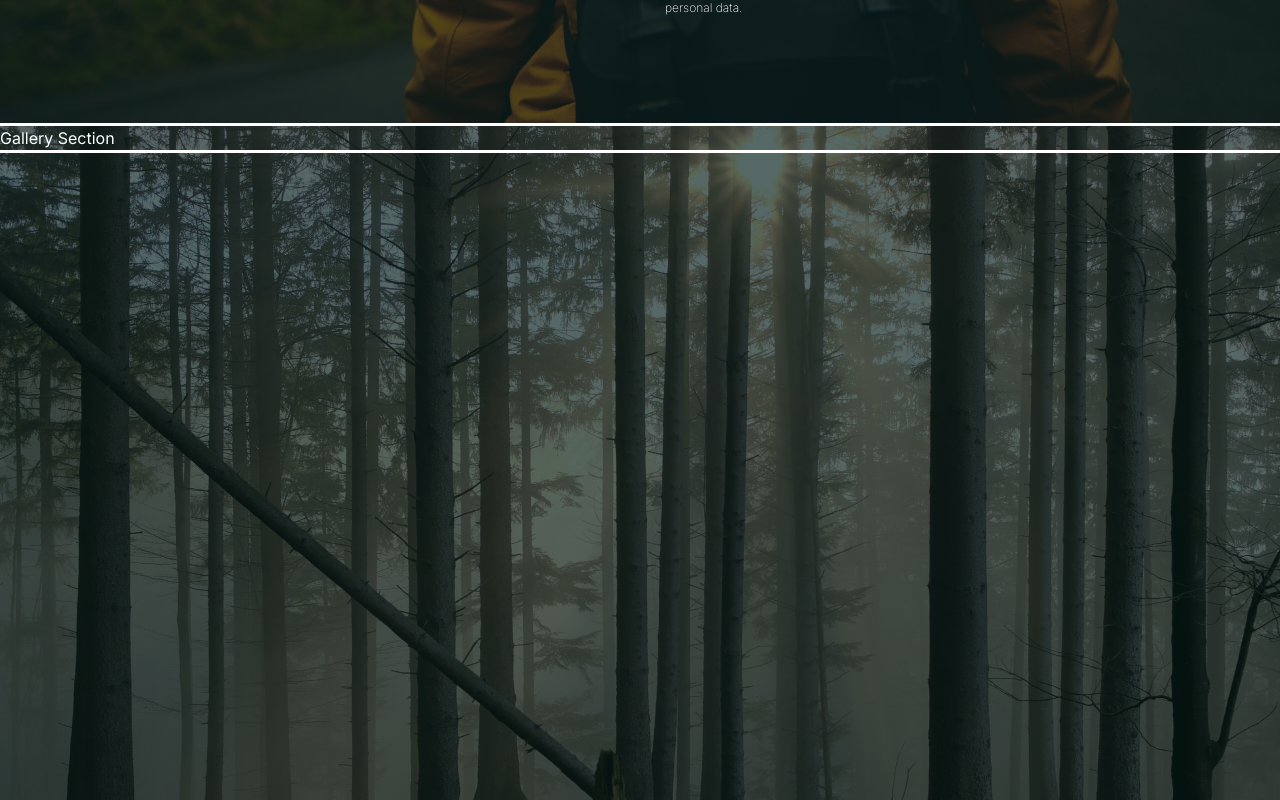
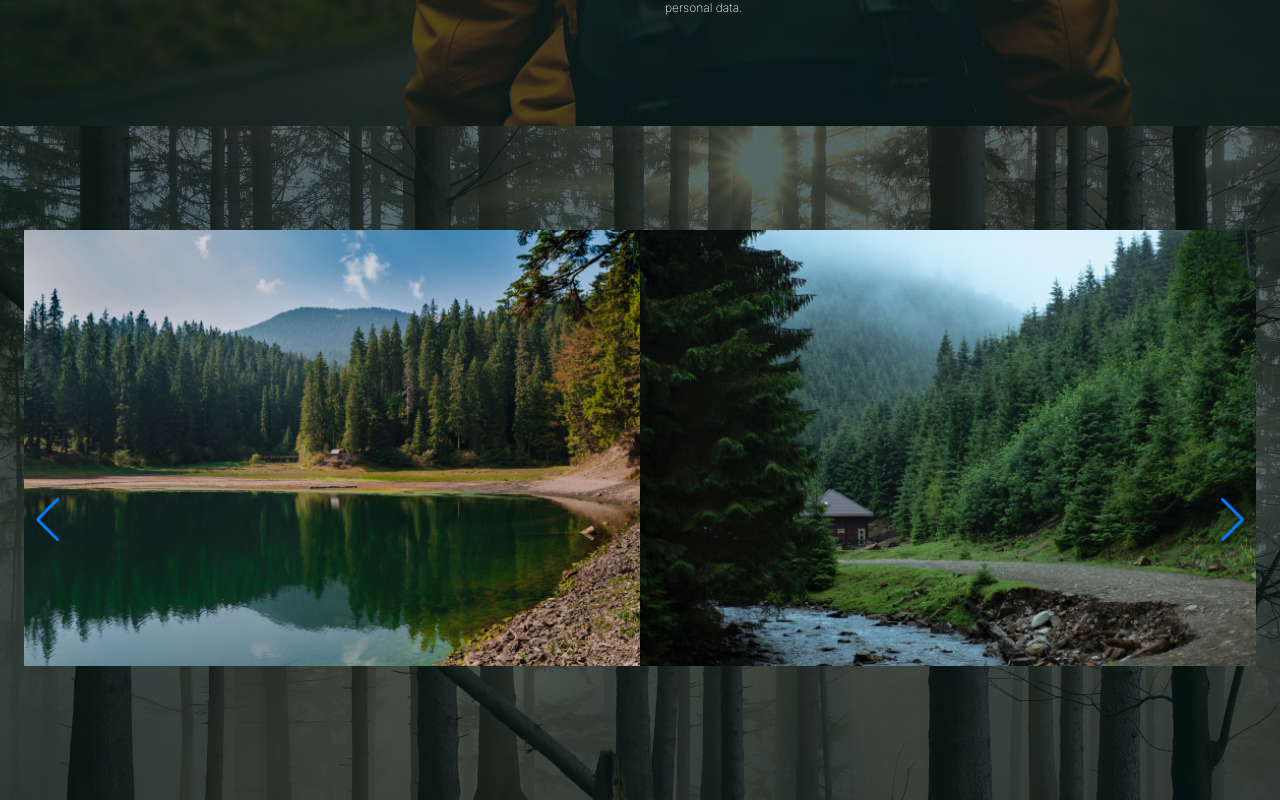
Before and after one commit to YuriyAtamanenko/CarpTravelApp, a Next.js app: page / in a window 1280 px wide. Shown: the part 3060-3860 px from the top of the page. Built offline with nearby package versions, Linux system fonts and the light colour scheme.

Commit message:
add swiper on Gallery section

```diff
--- a/app/Gallery/page.tsx
+++ b/app/Gallery/page.tsx
@@ -1,7 +1,56 @@
+"use client";
+
+import { Swiper, SwiperSlide } from "swiper/react";
+import { useSwiper } from "swiper/react";
+import { Navigation } from "swiper/modules";
+import "swiper/css";
+import "swiper/css/navigation";
+import Image from "next/image";
+import Gallary01 from "../../public/Gallary/01.jpg";
+import Gallary02 from "../../public/Gallary/02.jpg";
+import Gallary03 from "../../public/Gallary/03.jpg";
+
 export default function Gallery() {
+  const swiper = useSwiper();
   return (
-    <section className="gallery section" id="gallery">
-      <div className="mx-auto max-w-7xl outline"> Gallery Section</div>
+    <section className="gallery section  py-20" id="gallery">
+      <div className="flex container h-full mx-auto max-w-7xl p-6">
+        {/* <h2 className="text-8xl font-thin uppercase leading-tight tracking-[-3.92px]">
+          OUR <span className="font-medium">GALLERY</span>
+        </h2> */}
+        {/* <div className="block"> */}
+        <Swiper
+          modules={[Navigation]}
+          rewind={true}
+          navigation={true}
+          slidesPerView={2}
+        >
+          <SwiperSlide>
+            <Image
+              src={Gallary01}
+              alt="Mountain landscape"
+              className="w-[670px]"
+            />
+          </SwiperSlide>
+          <SwiperSlide>
+            <Image
+              src={Gallary02}
+              alt="Mountain landscape"
+              className="w-[670px]"
+            />
+          </SwiperSlide>
+          <SwiperSlide>
+            <Image
+              src={Gallary03}
+              alt="Mountain landscape"
+              className="w-[670px]"
+            />
+          </SwiperSlide>
+        </Swiper>
+        {/* <button onClick={() => swiper.slidePrev()}>Back</button>
+          <button onClick={() => swiper.slideNext()}>Next</button> */}
+      </div>
+      {/* </div> */}
     </section>
   );
 }
```
